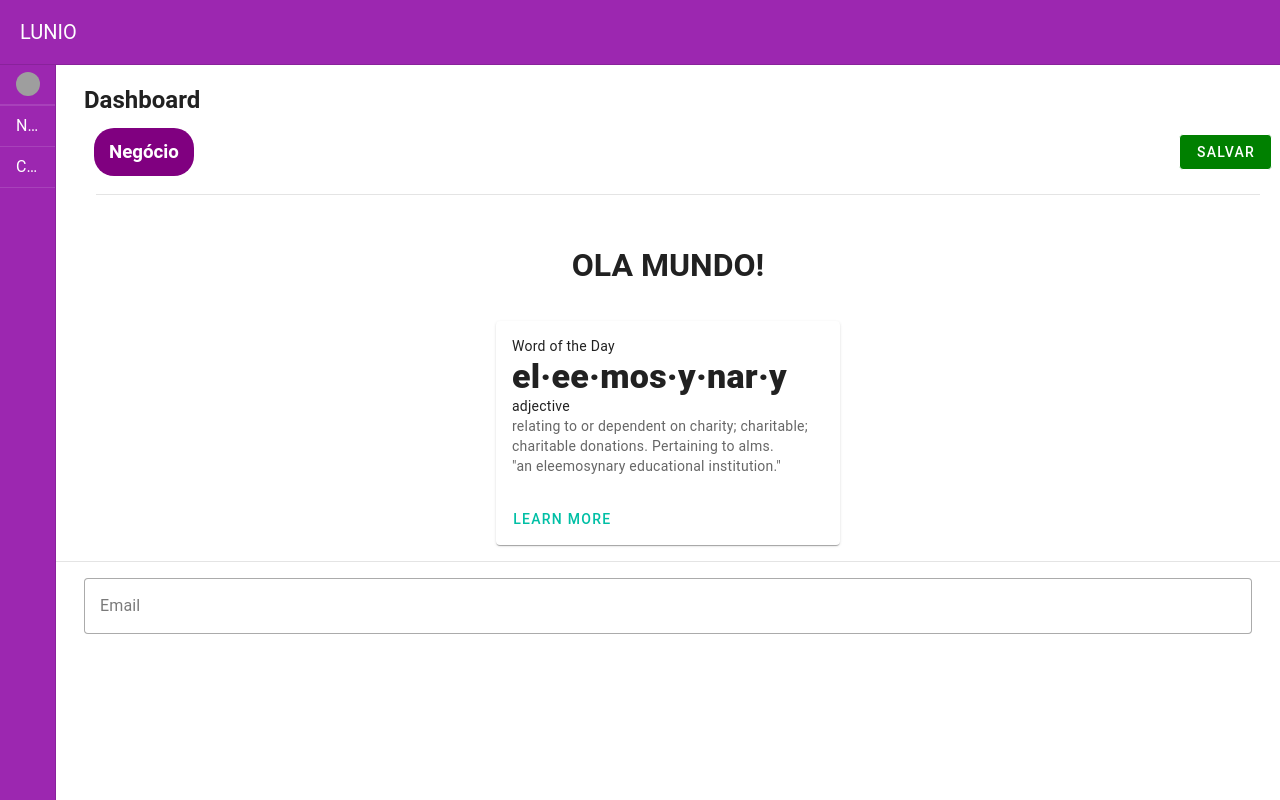
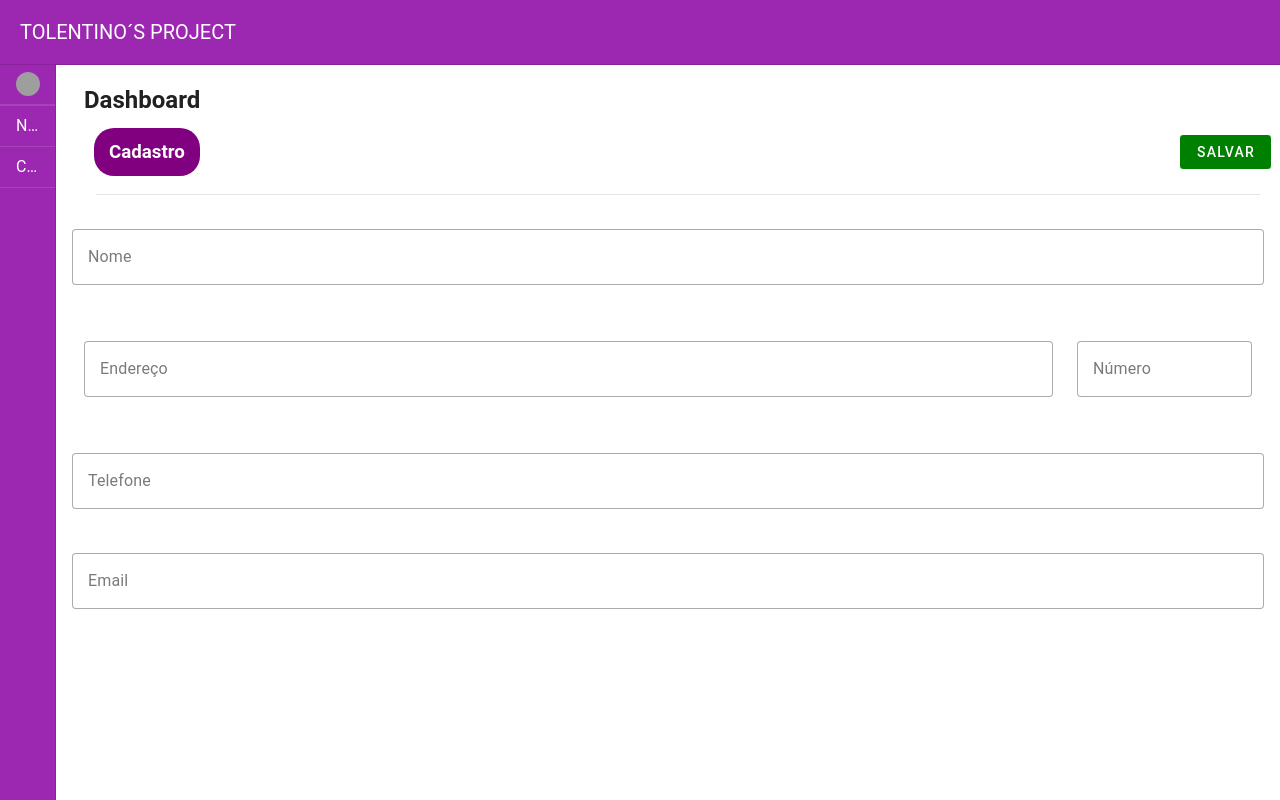
Before and after one commit to tolentino15/Vuetify, a Vue app in the folder Projeto-vuetify/: page / in a window 1280 px wide. Built offline with nearby package versions, Linux system fonts and the light colour scheme; grey boxes are pictures that could not be loaded.

Commit message:
Api + Form

```diff
--- a/Projeto-vuetify/components.d.ts
+++ b/Projeto-vuetify/components.d.ts
@@ -8,7 +8,10 @@ export {}
 declare module 'vue' {
   export interface GlobalComponents {
     AppBar: typeof import('./src/components/AppBar.vue')['default']
+    Dashboard: typeof import('./src/components/Dashboard.vue')['default']
     Drawer: typeof import('./src/components/Drawer.vue')['default']
+    Form: typeof import('./src/components/Form.vue')['default']
     HelloWorld: typeof import('./src/components/HelloWorld.vue')['default']
+    OutrasCoisas: typeof import('./src/components/OutrasCoisas.vue')['default']
   }
 }
--- a/Projeto-vuetify/package.json
+++ b/Projeto-vuetify/package.json
@@ -8,6 +8,7 @@
   },
   "dependencies": {
     "@mdi/font": "6.2.95",
+    "json-server": "^1.0.0-beta.1",
     "roboto-fontface": "*",
     "vue": "^3.4.21",
     "vuetify": "^3.5.8"
--- a/Projeto-vuetify/src/App.vue
+++ b/Projeto-vuetify/src/App.vue
@@ -8,54 +8,11 @@
     <Drawer></Drawer>
 
     <v-main>
-      <v-container fluid class="custom-cont">
-        <div>
-          <v-row class="d-flex align-center">
-            <h2>Dashboard</h2>
-          </v-row>
-          <v-row class="d-flex justify-space-between align-center">
-            <h3 class="circle">Negócio</h3>
+      <Dashboard></Dashboard>
 
-            <div>
-              <v-btn variant="outlined" class="btn"> Salvar </v-btn>
-            </div>
-          </v-row>
-        </div>
-
-        <v-divider style="margin-top: 20px"></v-divider>
-      </v-container>
-
-      <HelloWorld></HelloWorld>
+      <Form></Form>
     </v-main>
   </v-app>
 </template>
 
-<style scoped>
-.space {
-  padding: 10px;
-}
-
-.circle {
-  display: inline-block;
-  position: relative;
-  padding: 10px 15px;
-  margin: 10px;
-  background-color: purple;
-  color: white;
-  border-radius: 20px;
-}
-
-.btn {
-  background-color: green;
-  color: white;
-}
-
-.custom-cont {
-  width: 100%;
-  padding: 30px;
-  margin-left: 10px;
-  margin-right: 10px;
-}
-</style>
-
 <script></script>
--- a/Projeto-vuetify/src/components/AppBar.vue
+++ b/Projeto-vuetify/src/components/AppBar.vue
@@ -1,7 +1,7 @@
 <template>
   <div>
     <v-app-bar flat color="purple" class="border-b">
-      <v-app-bar-title>LUNIO</v-app-bar-title>
+      <v-app-bar-title>TOLENTINO´S PROJECT</v-app-bar-title>
     </v-app-bar>
   </div>
 </template>
--- /dev/null
+++ b/Projeto-vuetify/src/components/Dashboard.vue
@@ -0,0 +1,55 @@
+<template>
+
+<v-container fluid class="custom-cont">
+        <div>
+          <v-row class="d-flex align-center">
+            <h2>Dashboard</h2>
+          </v-row>
+          <v-row class="d-flex justify-space-between align-center">
+            <h3 class="circle">Cadastro</h3>
+
+            <div>
+              <v-btn variant="outlined" class="btn"> Salvar </v-btn>
+            </div>
+          </v-row>
+        </div>
+
+        <v-divider style="margin-top: 20px"></v-divider>
+      </v-container>
+
+
+</template>
+
+<script>
+export default {
+
+}
+</script>
+
+<style scoped>
+.space {
+  padding: 10px;
+}
+
+.circle {
+  display: inline-block;
+  position: relative;
+  padding: 10px 15px;
+  margin: 10px;
+  background-color: purple;
+  color: white;
+  border-radius: 20px;
+}
+
+.btn {
+  background-color: green;
+  color: white;
+}
+
+.custom-cont {
+  width: 100%;
+  padding: 30px;
+  margin-left: 10px;
+  margin-right: 10px;
+}
+</style>
--- /dev/null
+++ b/Projeto-vuetify/src/components/Form.vue
@@ -0,0 +1,71 @@
+<template>
+  <v-container>
+    <!-- INPUT NOME -->
+
+    <v-row>
+      <v-input>
+        <v-text-field
+          label="Nome"
+          placeholder="Fulano Beltrano"
+          variant="outlined"
+          clearable
+        >
+        </v-text-field>
+      </v-input>
+    </v-row>
+
+    <!-- INPUT ENDEREÇO -->
+    <v-row>
+      <v-col cols="10">
+      <v-input>
+        <v-text-field
+          label="Endereço"
+          placeholder="Rua dos Bobos"
+          variant="outlined"
+          clearable
+        >
+        </v-text-field>
+      </v-input>
+    </v-col>
+      <!-- INPUT NUMERO DO ENDEREÇO -->
+      <v-col  cols="2">
+      <v-input>
+        <v-text-field
+          label="Número"
+          placeholder="0"
+          variant="outlined"
+          clearable
+        >
+        </v-text-field>
+      </v-input>
+    </v-col>
+    </v-row>
+
+    <!-- INPUT TELEFONE -->
+    <v-row>
+      <v-input>
+        <v-text-field
+          label="Telefone"
+          placeholder="(81)95555-5555"
+          variant="outlined"
+          clearable
+        >
+        </v-text-field>
+      </v-input>
+    </v-row>
+    <!-- INPUT EMAIL -->
+    <v-row>
+      <v-input>
+        <v-text-field
+          label="Email"
+          placeholder="xxxxx@gmail.com"
+          variant="outlined"
+          clearable
+        >
+        </v-text-field>
+      </v-input>
+    </v-row>
+  </v-container>
+</template>
+
+<script></script>
--- a/Projeto-vuetify/src/components/HelloWorld.vue
+++ b/Projeto-vuetify/src/components/OutrasCoisas.vue
@@ -1,11 +1,12 @@
 <template>
-  <v-container class="d-flex justify-center align-center">
+
+
+
+    <!-- CARD -->
+
+
     <div>
-      <h1>OLA MUNDO!</h1>
-    </div>
-  </v-container>
-
-  <v-container>
+        <v-container>
     <div>
       <v-card class="mx-auto" max-width="344">
         <v-card-text>
@@ -61,25 +62,8 @@
       </v-card>
     </div>
   </v-container>
-
-  <v-divider></v-divider>
-
-  <v-container>
-    <v-input>
-      <v-text-field
-        label="Email"
-        placeholder="xxxxx@gmail.com"
-        variant="outlined"
-        clearable
-      >
-
-    </v-text-field>
-    </v-input>
-  </v-container>
-
-
+    </div>
 </template>
-
 <script>
 export default {
   data: () => ({
```
Also changed, not shown: 2 other files (tests, documents, lock files or other folders).
